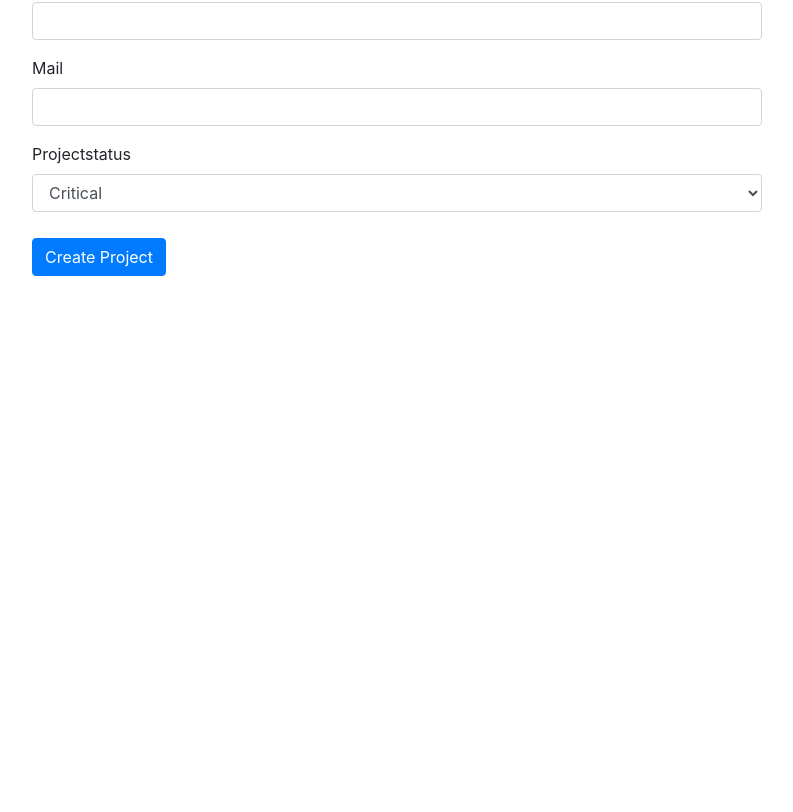
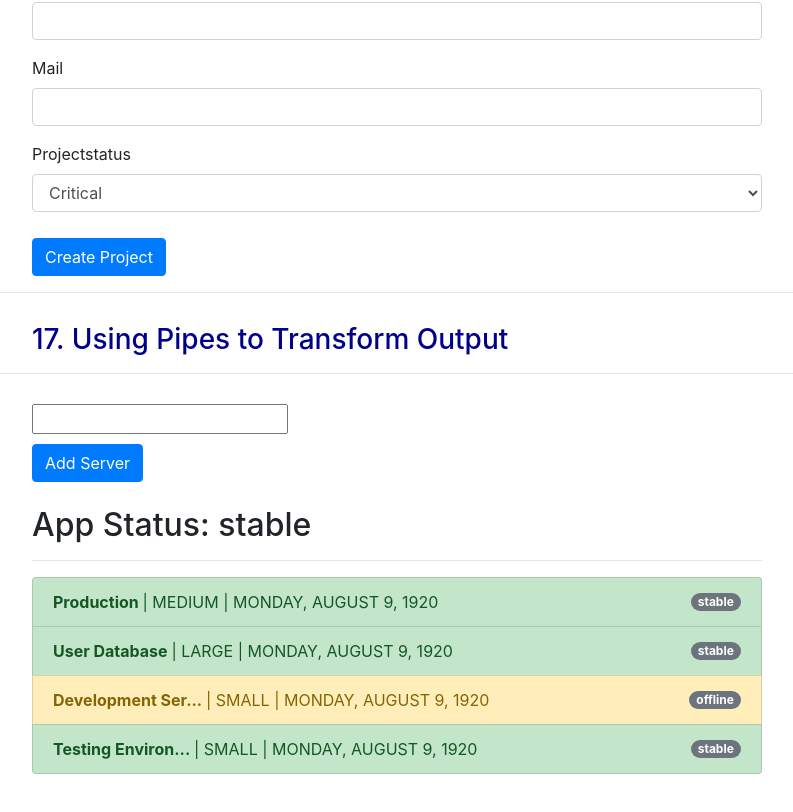
Before and after one commit to juanjotorres90/My-first-Angular-app, an Angular app: page /users in a window 1280 px wide. Shown: the part 5123-5935 px from the top of the page, without its empty margins (53-846 px from the left). Before the commit the page ends 5479 px from the top, so only its background shows below. Built offline with nearby package versions, Linux system fonts and the light colour scheme.

Commit message:
Day 11 - Pipes

```diff
--- a/src/app/app.component.html
+++ b/src/app/app.component.html
@@ -349,7 +349,7 @@
           <h4>Your hobbies</h4>
           <button class="btn btn-secondary" type="button" (click)="onAddHobby()">Add Hobby</button>
           <div class="form-group"
-          *ngFor="let hobbyControl of signupFormR.get('hobbies').controls; let i = index">
+          *ngFor="let hobbyControl of getControls(); let i = index">
             <input type="text" class="form-control" [formControlName]="i">
           </div>
         </div>
@@ -406,3 +406,35 @@
     </div>
   </div>
 </div>
+<hr>
+<div class="container">
+  <h3>17. Using Pipes to Transform Output</h3>
+</div>
+<hr>
+<div class="container">
+  <div class="row">
+    <div class="col-12 col-sm-10 col-md-8">
+      <input type="text" [(ngModel)]="filteredStatus">
+      <br>
+      <button class="btn btn-primary" (click)="onAddServer()">Add Server</button>
+      <br><br>
+      <h2>App Status: {{ appStatus | async }}</h2>
+      <hr>
+      <ul class="list-group">
+        <li
+          class="list-group-item d-flex align-items-center"
+          *ngFor="let server of servers | filter:filteredStatus:'status'"
+          [ngClass]="getStatusClasses(server)">
+
+          <strong>{{ server.name | shorten:15 }}&nbsp;</strong> |
+          {{ server.instanceType | uppercase }} |
+          {{ server.started | date: 'fullDate' | uppercase}}
+          <span
+          class="badge badge-secondary badge-pill ml-auto">
+          {{ server.status }}
+        </span>
+        </li>
+      </ul>
+    </div>
+  </div>
+</div>
--- a/src/app/app.component.ts
+++ b/src/app/app.component.ts
@@ -31,6 +31,44 @@ export class AppComponent implements OnInit {
   forbiddenUsernames = ['Chris', 'Anna'];
 
   projectForm: FormGroup;
+
+// ! 17 Pipes
+
+  appStatus = new Promise((resolve, reject) => {
+    setTimeout(() => {
+      resolve('stable');
+    }, 2000);
+  });
+
+  servers = [
+    {
+      instanceType: 'medium',
+      name: 'Production',
+      status: 'stable',
+      started: new Date(15, 1, 2017)
+    },
+    {
+      instanceType: 'large',
+      name: 'User Database',
+      status: 'stable',
+      started: new Date(15, 1, 2017)
+    },
+    {
+      instanceType: 'small',
+      name: 'Development Server',
+      status: 'offline',
+      started: new Date(15, 1, 2017)
+    },
+    {
+      instanceType: 'small',
+      name: 'Testing Environment Server',
+      status: 'stable',
+      started: new Date(15, 1, 2017)
+    }
+  ];
+  filteredStatus = '';
+
+
 
 
   constructor(private accountsService: AccountsService) {}
@@ -166,6 +204,10 @@ export class AppComponent implements OnInit {
     console.log(this.projectForm.value);
   }
 
+  getControls() {
+    return (this.signupFormR.get('hobbies') as FormArray).controls;
+  }
+
   // ! 9. Services
 
   ngOnInit() {
@@ -217,4 +259,24 @@ export class AppComponent implements OnInit {
       'projectStatus': new FormControl('critical')
     });
   }
+
+
+
+
+  // ! 17. Pipes
+  getStatusClasses(server: {instanceType: string, name: string, status: string, started: Date}) {
+    return {
+      'list-group-item-success': server.status === 'stable',
+      'list-group-item-warning': server.status === 'offline',
+      'list-group-item-danger': server.status === 'critical'
+    };
+  }
+  onAddServer() {
+    this.servers.push({
+      instanceType: 'small',
+      name: 'New Server',
+      status: 'stable',
+      started: new Date(15, 1, 2017)
+    });
+  }
 }
--- a/src/app/app.module.ts
+++ b/src/app/app.module.ts
@@ -37,6 +37,8 @@ import { AuthGuard } from './auth-guard.service';
 import { CanDeactivateGuard } from './servers-dos/edit-server/can-deactivate-guard.service';
 import { ErrorPageComponent } from './error-page/error-page.component';
 import { ServerResolver } from './servers-dos/server-dos/server-resolver.service';
+import { ShortenPipe } from './shorten.pipe';
+import { FilterPipe } from './filter.pipe';
 
 
 
@@ -66,7 +68,9 @@ import { ServerResolver } from './servers-dos/server-dos/server-resolver.service
     ServersDosComponent,
     ServerDosComponent,
     PageNotFoundComponent,
-    ErrorPageComponent
+    ErrorPageComponent,
+    ShortenPipe,
+    FilterPipe
   ],
   imports: [
     BrowserModule,
--- /dev/null
+++ b/src/app/filter.pipe.ts
@@ -0,0 +1,22 @@
+import { Pipe, PipeTransform } from '@angular/core';
+
+@Pipe({
+  name: 'filter',
+  pure: false // ! to update to any data change, beware performance!
+})
+export class FilterPipe implements PipeTransform {
+
+  transform(value: any, filterString: string, propName: string): any {
+    if (value.length === 0 || filterString === '') {
+      return value;
+    }
+    const resultArray = [];
+    for (const item of value) {
+      if (item[propName] === filterString) {
+        resultArray.push(item);
+      }
+    }
+    return resultArray;
+  }
+
+}
--- /dev/null
+++ b/src/app/shorten.pipe.ts
@@ -0,0 +1,13 @@
+import { PipeTransform, Pipe } from '@angular/core';
+
+@Pipe({
+  name: 'shorten'
+})
+export class ShortenPipe implements PipeTransform {
+  transform(value: any, limit: number) {
+    if (value.length > limit) {
+    return value.substr(0, limit) + '...';
+    }
+    return value;
+  }
+}
```
